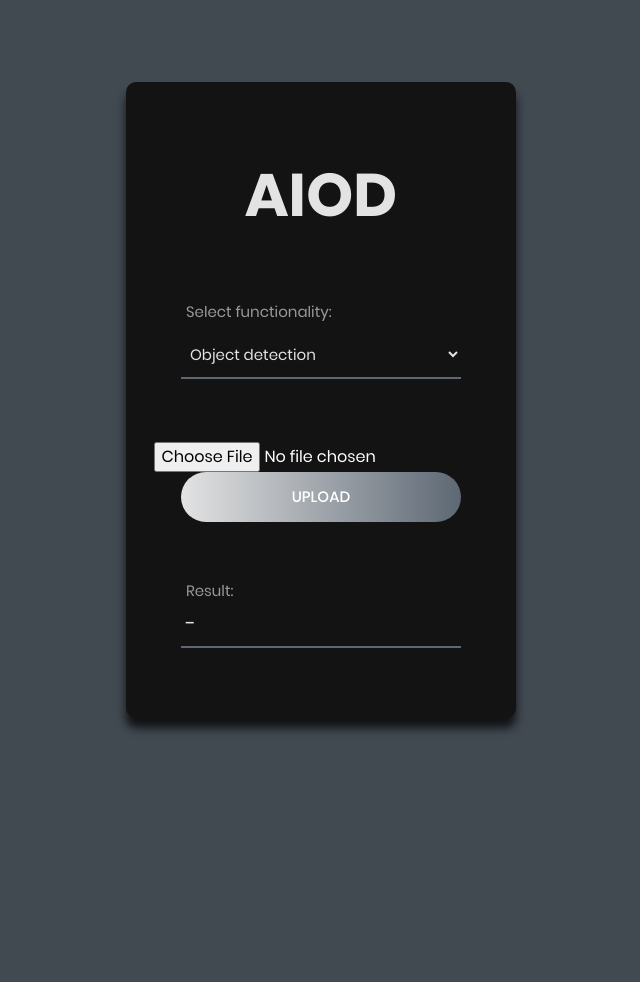
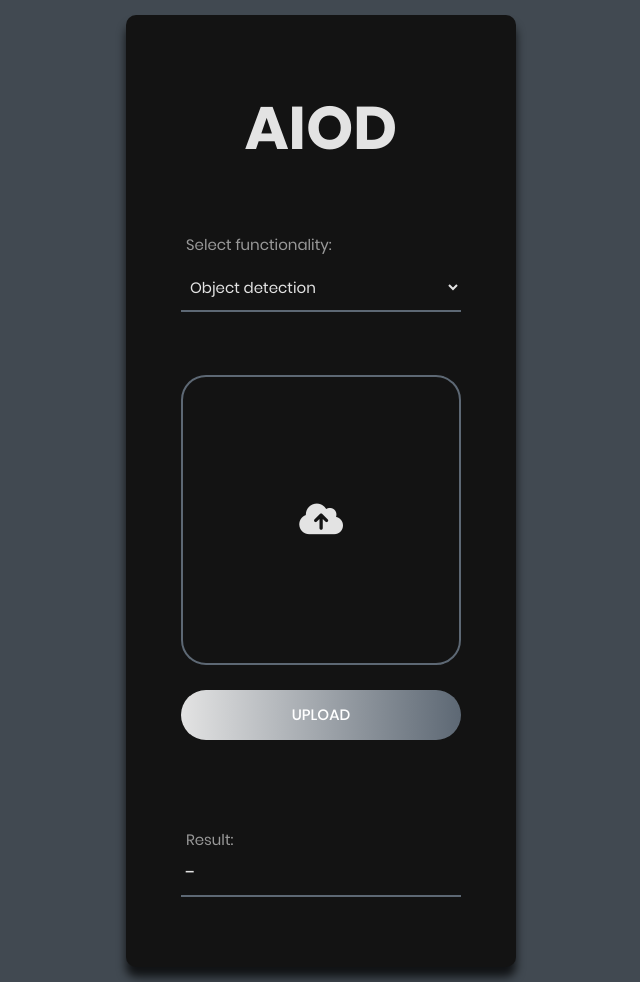
Before and after one commit to Alexander-H9/AIOD, a Flask app: template client/templates/home.html in a window 1280 px wide. Shown: the whole page, without its empty margins (319-959 px from the left). Before the commit the page ends 732 px from the top, so only its background shows below. Run offline with Flask 2, Linux system fonts and the light colour scheme; the template is opened without the code that fills it, so the values that code supplies are empty; some libraries are stand-ins or nearby versions.

Commit message:
added drop zone and preview

```diff
--- a/client/app.py
+++ b/client/app.py
@@ -2,7 +2,7 @@
 
 from flask import Flask, render_template, Response, request, jsonify, redirect, url_for
 from waitress import serve
-import capture_img
+# import capture_img
 import os
 import sys
 
--- a/client/static/css/style.css
+++ b/client/static/css/style.css
@@ -247,6 +247,7 @@ iframe {
     -webkit-text-fill-color: transparent;
     animation: shine 5s linear infinite;
 }
+
 @keyframes shine {
     to {
         background-position: -200% center;
@@ -538,27 +539,57 @@ iframe {
 }
 
 .return-span {
+    color: transparent;
     display: inline-block;
+    padding: 10px;
     font-size: 15px;
+    height: 55px;
+    line-height: 55px;
+    text-align: center;
 }
 
 /*  file upload */
-
-/* .dropzone {
-    width: 30%;
-    margin: 0 auto;
-    border: 1px dashed #999999;
-    border-radius: 3px;
+.drop-zone {
+    width: 290px;
+    height: 290px;
+    padding: 10px;
+    margin-bottom: 25px;
+    display: flex;
+    align-items: center;
+    justify-content: center;
+    text-align: center;
+    font-weight: 500;
+    font-size: 35px;
+    cursor: pointer;
+    color: #e3e3e3;
+    border: 2px solid #5d6874;
+    border-radius: 25px;
 }
 
-.upload-icon {
-    display: inline-block;
-    vertical-align: middle;
-}
-#upload-icon {
-    height: 50px;
+.drop-zone-input {
+    display: none;
 }
 
-#upload-input {
-    opacity: 0;
-} */
+.drop-zone-thumb {
+    width: 100%;
+    height: 100%;
+    border-radius: 15px;
+    background-color: transparent;
+    background-size: contain;
+    background-repeat: no-repeat;
+    background-position: center;
+    position: relative;
+}
+
+.drop-zone-thumb::after {
+    content: attr(data-label);
+    position: absolute;
+    bottom: 0;
+    left: 0;
+    width: 100%;
+    padding: 5px 0;
+    color: #e3e3e3;
+    background: rgba(0, 0, 0, 0.75);
+    font-size: 14px;
+    text-align: center;
+}
--- a/client/static/js/home.js
+++ b/client/static/js/home.js
@@ -11,14 +11,14 @@ async function uploadFile() {
     let functionality = select_functionality.value;
     let img = upload_input.files[0];
 
-    if (typeof img !== 'undefined')  {
+    if (typeof img !== 'undefined') {
         let formData = new FormData();
         formData.append("functionality", functionality);
         formData.append("image", img);
 
-        upload_span.innerHTML = '<img src="./static/loader.gif" id="loading-gif" class="img-fluid" width="50"></img>';
-        let response = await fetch("/media/upload", {method: "POST", body:formData});
-        upload_span.innerHTML = "";
+        upload_span.innerHTML = '<img src="./static/loader.gif" id="loading-gif" class="img-fluid" width="60"></img>';
+        let response = await fetch("/media/upload", { method: "POST", body: formData });
+        upload_span.innerHTML = "X";
         if (response.status == 200) {
             let res = await response.json()
             let flag = res[0];
@@ -30,7 +30,7 @@ async function uploadFile() {
                 result_span.innerHTML = status;
             } else {
                 upload_span.style.color = "#f50537";
-                upload_span.innerHTML = "<i class='fas fa-xmark'></i> "+status;
+                upload_span.innerHTML = "<i class='fas fa-xmark'></i> " + status;
             }
         } else {
             upload_span.style.color = "#f50537"
@@ -42,10 +42,65 @@ async function uploadFile() {
         upload_span.innerHTML = "<i class='fas fa-xmark'></i> No file selected!";
     }
     await new Promise(r => setTimeout(r, 2000));
-    upload_span.innerHTML = "";
+    upload_span.innerHTML = "X";
+    upload_span.style.color = "transparent";
 }
 
 // On close or refresh
-window.onbeforeunload = async function(){
-    let response = await fetch("/account/logout", {method: "POST"});
+window.onbeforeunload = async function () {
+    let response = await fetch("/account/logout", { method: "POST" });
 }
+
+// drop zone
+document.querySelectorAll(".drop-zone-input").forEach((inputElement) => {
+    const dropZoneElement = inputElement.closest(".drop-zone");
+    dropZoneElement.addEventListener("click", (e) => {
+        inputElement.click();
+    });
+    inputElement.addEventListener("change", (e) => {
+        if (inputElement.files.length) {
+            updateThumbnail(dropZoneElement, inputElement.files[0]);
+        }
+    });
+    dropZoneElement.addEventListener("dragover", (e) => {
+        e.preventDefault();
+        dropZoneElement.classList.add("drop-zone--over");
+    });
+    ["dragleave", "dragend"].forEach((type) => {
+        dropZoneElement.addEventListener(type, (e) => {
+            dropZoneElement.classList.remove("drop-zone--over");
+        });
+    });
+    dropZoneElement.addEventListener("drop", (e) => {
+        e.preventDefault();
+        if (e.dataTransfer.files.length) {
+            inputElement.files = e.dataTransfer.files;
+            updateThumbnail(dropZoneElement, e.dataTransfer.files[0]);
+        }
+        dropZoneElement.classList.remove("drop-zone--over");
+    });
+});
+function updateThumbnail(dropZoneElement, file) {
+    let thumbnailElement = dropZoneElement.querySelector(".drop-zone-thumb");
+    // First time - remove the prompt
+    if (dropZoneElement.querySelector(".drop-zone-prompt")) {
+        dropZoneElement.querySelector(".drop-zone-prompt").remove();
+    }
+    // First time - there is no thumbnail element, so lets create it
+    if (!thumbnailElement) {
+        thumbnailElement = document.createElement("div");
+        thumbnailElement.classList.add("drop-zone-thumb");
+        dropZoneElement.appendChild(thumbnailElement);
+    }
+    thumbnailElement.dataset.label = file.name;
+    // Show thumbnail for image files
+    if (file.type.startsWith("image/")) {
+        const reader = new FileReader();
+        reader.readAsDataURL(file);
+        reader.onload = () => {
+            thumbnailElement.style.backgroundImage = `url('${reader.result}')`;
+        };
+    } else {
+        thumbnailElement.style.backgroundImage = null;
+    }
+}
--- a/client/templates/home.html
+++ b/client/templates/home.html
@@ -35,7 +35,10 @@
                             <div class="upload-icon"><i class="fas fa-file-arrow-up" id="upload-icon"></i></div>
                             <input type="file" accept=".jpg,.png,.bmp" name="file" id="upload-input">
                         </div> -->
-                        <input type="file" accept=".jpg,.png,.bmp" name="file" id="upload-input">
+                        <div class="drop-zone">
+                            <span class="drop-zone-prompt"><i class="fas fa-cloud-arrow-up"></i></span>
+                            <input type="file" accept=".jpg,.png,.bmp" name="myFile" class="drop-zone-input" id="upload-input">
+                        </div>
                         <div class="wrap-login100-form-btn">
                             <div class="login100-form-bgbtn"></div>
                             <button class="login100-form-btn" id="upload-btn" type="submit">
@@ -44,7 +47,7 @@
                         </div>
                     </div>
                     <div class="col mx-auto text-center">
-                        <span class="return-span" id="upload-span"></span>
+                        <span class="return-span" id="upload-span">X</span>
                     </div>
                     <div class="spacer20"></div>
                     <div class="wrap-input100">
```
